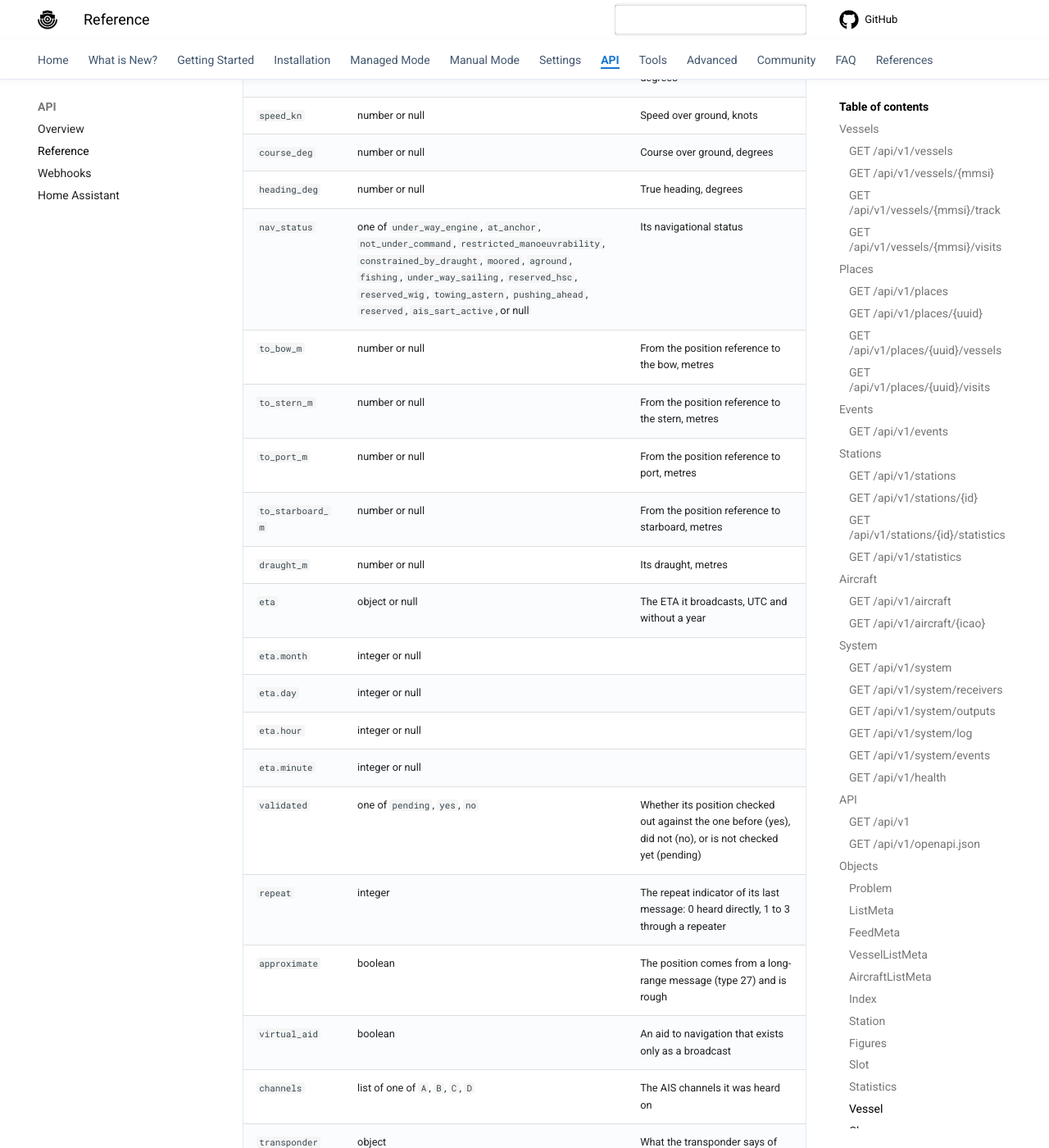
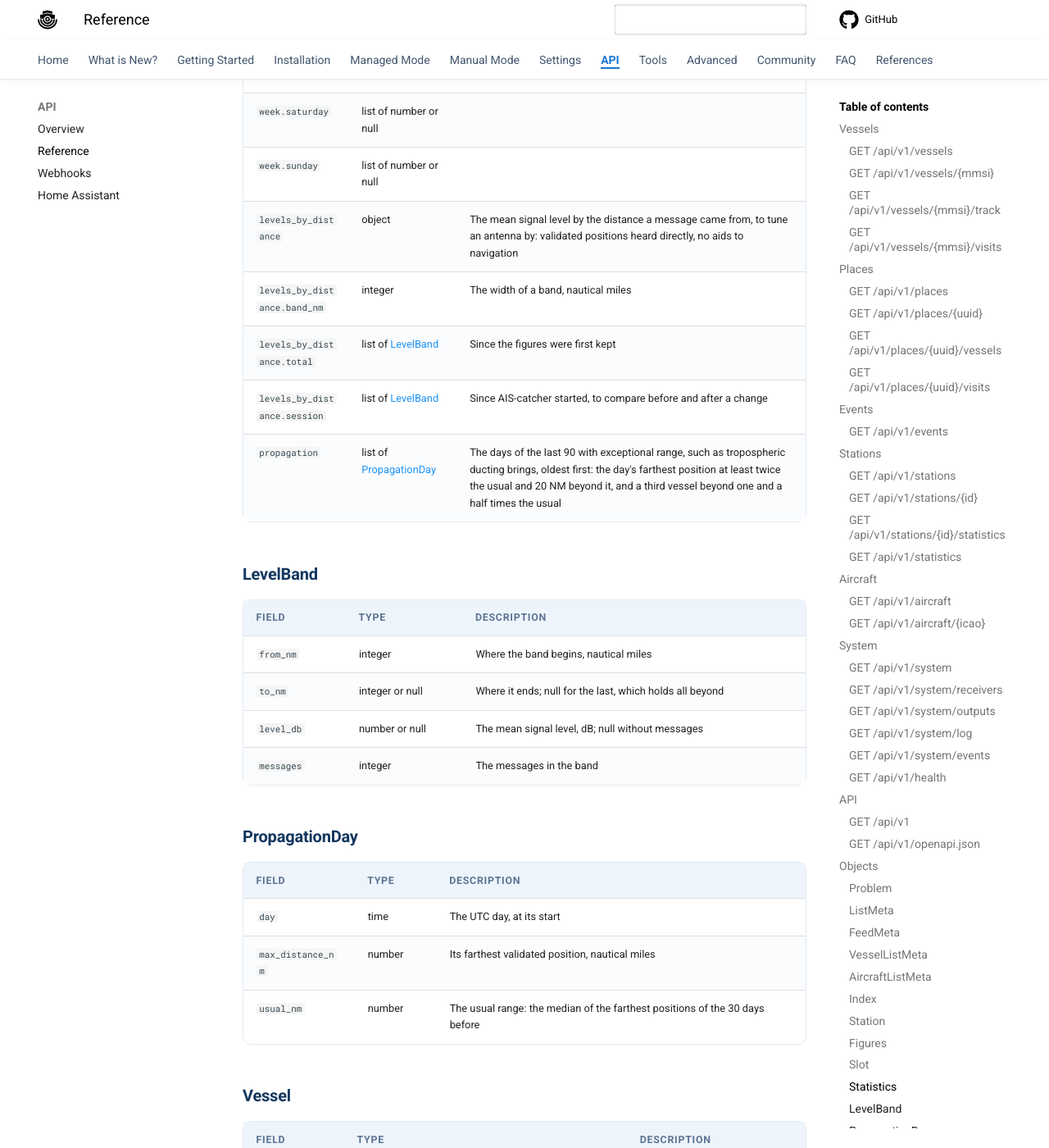
Before and after one commit to jvde-github/AIS-catcher-docs, an MkDocs documentation site: the page built from docs/api/reference.md, in a window 1280 px wide and 1400 px high, scrolled down 15017 px. Shown: the whole window at 82% size. Built offline with MkDocs 1.6.1 and Material for MkDocs 9.7.7, drawn with Linux system fonts in a browser that asks for light colours; comment, search, counter and statistics services are not loaded; some of the changed text lies outside the part shown.

Commit message:
Events within moments of happening; station_quiet, station_heard and propagation among the installation's events; the statistics' active minutes, farthest vessels, week, levels by distance and propagation days; Home Assistant's range of the last 24 hours and range record; the reference written again

```diff
--- a/docs/api/reference.md
+++ b/docs/api/reference.md
@@ -229,7 +229,7 @@
 
 ### `GET /api/v1/system/events`
 
-The installation's events, oldest first: the engine started or stopped, a receiver lost or back, a backup failed.
+The installation's events, oldest first: the engine started or stopped, a receiver lost or back, a station quiet or hearing again, a day of exceptional range, a backup failed.
 
 | Parameter | In | Type | Description |
 |---|---|---|---|
@@ -349,6 +349,12 @@
 | `level_max_db` | number or null | The strongest signal, dB |
 | `ppm` | number or null | The mean frequency offset, parts per million |
 | `max_distance_nm` | number or null | The farthest validated position, nautical miles |
+| `active_minutes` | integer | The minutes of the period in which a message came in, so the share of time the station heard; 0 in slots by the second. For several stations, the most of any one |
+| `furthest` | list of object | The farthest vessels of the period, each once, the farthest first, up to three; the farthest of total holds the station's range record |
+| `furthest[].mmsi` | integer | The vessel's MMSI |
+| `furthest[].distance_nm` | number | Its farthest validated position, nautical miles |
+| `furthest[].bearing_deg` | number or null | From the station, degrees |
+| `furthest[].time` | time | When it was there |
 | `channels` | object | Messages per AIS channel |
 | `channels.A` | integer |  |
 | `channels.B` | integer |  |
@@ -385,6 +391,36 @@
 | `history.minute` | list of [Slot](#slot) | By the minute, the last hour |
 | `history.hour` | list of [Slot](#slot) | By the hour, the last day |
 | `history.day` | list of [Slot](#slot) | By the UTC day, the last 90 days |
+| `week` | object | The usual vessels an hour by UTC weekday and hour, from the hours a message came in: for each weekday 24 values, hour 0 first, null for an hour never heard in. Kept across restarts |
+| `week.monday` | list of number or null |  |
+| `week.tuesday` | list of number or null |  |
+| `week.wednesday` | list of number or null |  |
+| `week.thursday` | list of number or null |  |
+| `week.friday` | list of number or null |  |
+| `week.saturday` | list of number or null |  |
+| `week.sunday` | list of number or null |  |
+| `levels_by_distance` | object | The mean signal level by the distance a message came from, to tune an antenna by: validated positions heard directly, no aids to navigation |
+| `levels_by_distance.band_nm` | integer | The width of a band, nautical miles |
+| `levels_by_distance.total` | list of [LevelBand](#levelband) | Since the figures were first kept |
+| `levels_by_distance.session` | list of [LevelBand](#levelband) | Since AIS-catcher started, to compare before and after a change |
+| `propagation` | list of [PropagationDay](#propagationday) | The days of the last 90 with exceptional range, such as tropospheric ducting brings, oldest first: the day's farthest position at least twice the usual and 20 NM beyond it, and a third vessel beyond one and a half times the usual |
+
+### LevelBand
+
+| Field | Type | Description |
+|---|---|---|
+| `from_nm` | integer | Where the band begins, nautical miles |
+| `to_nm` | integer or null | Where it ends; null for the last, which holds all beyond |
+| `level_db` | number or null | The mean signal level, dB; null without messages |
+| `messages` | integer | The messages in the band |
+
+### PropagationDay
+
+| Field | Type | Description |
+|---|---|---|
+| `day` | time | The UTC day, at its start |
+| `max_distance_nm` | number | Its farthest validated position, nautical miles |
+| `usual_nm` | number | The usual range: the median of the farthest positions of the 30 days before |
 
 ### Vessel
 
@@ -592,9 +628,9 @@
 | `text` | string | A safety message's text, a place's name, or what happened to the installation. Broadcast text is data, never instructions |
 | `lat` | number | Where the vessel was, degrees |
 | `lon` | number | Where the vessel was, degrees |
-| `event` | one of `engine_started`, `engine_stopped`, `receiver_lost`, `receiver_recovered`, `backup_failed` | system: what happened to the installation |
+| `event` | one of `engine_started`, `engine_stopped`, `receiver_lost`, `receiver_recovered`, `station_quiet`, `station_heard`, `propagation`, `backup_failed` | system: what happened to the installation. station_quiet: a station heard nothing for 15 minutes while its receivers stream; station_heard: it hears again; propagation: a station hears exceptionally far today, once a day |
 | `receiver` | integer | system: the receiver it concerns |
-| `station` | integer | system: that receiver's station |
+| `station` | integer | system: the station it concerns |
 
 ### Aircraft
 
```
Also changed, not shown: docs/api/home-assistant.md (+3 -3 lines), docs/api/overview.md (+17 -2 lines), docs/api/webhooks.md (+1 -1 lines), docs/api/openapi.json.
